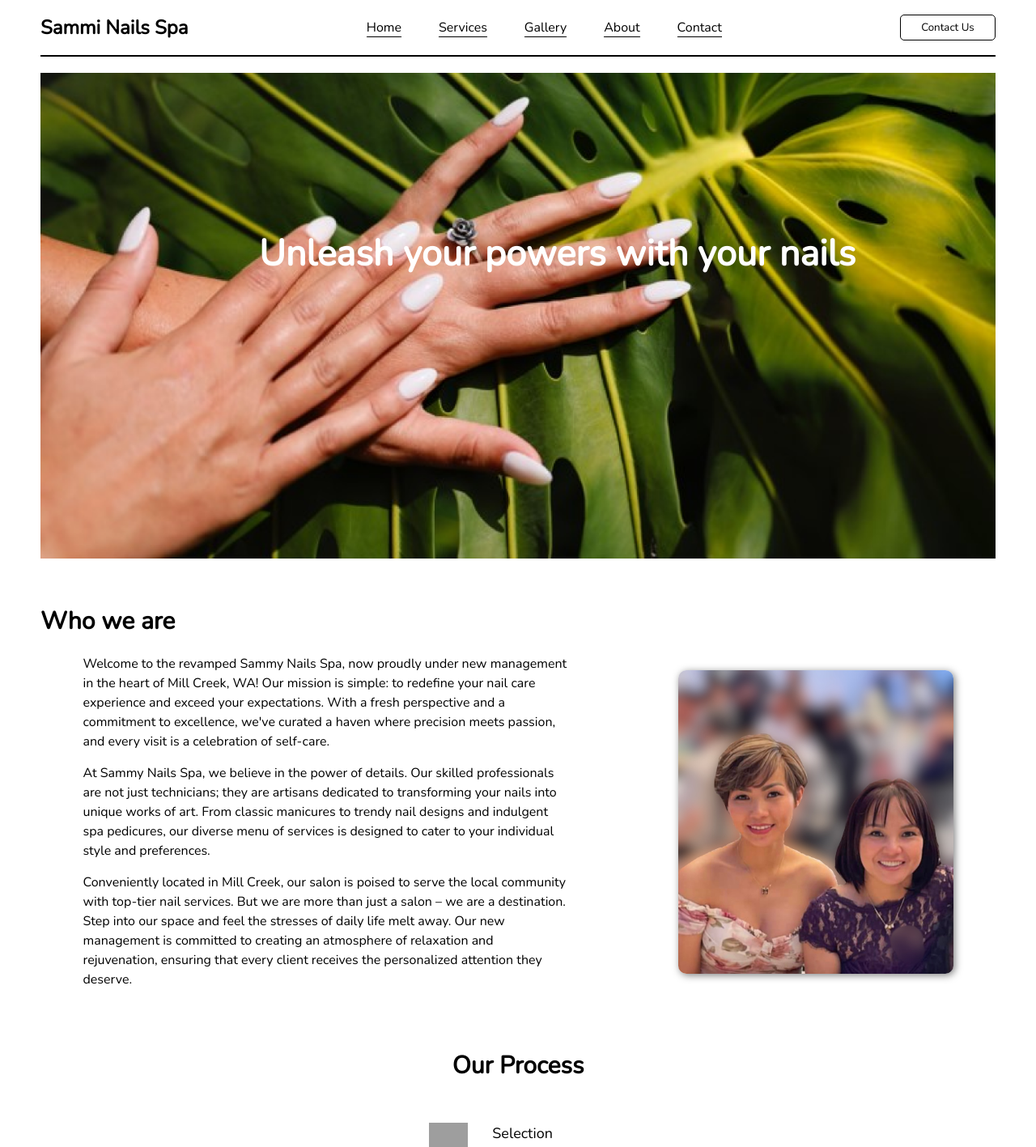
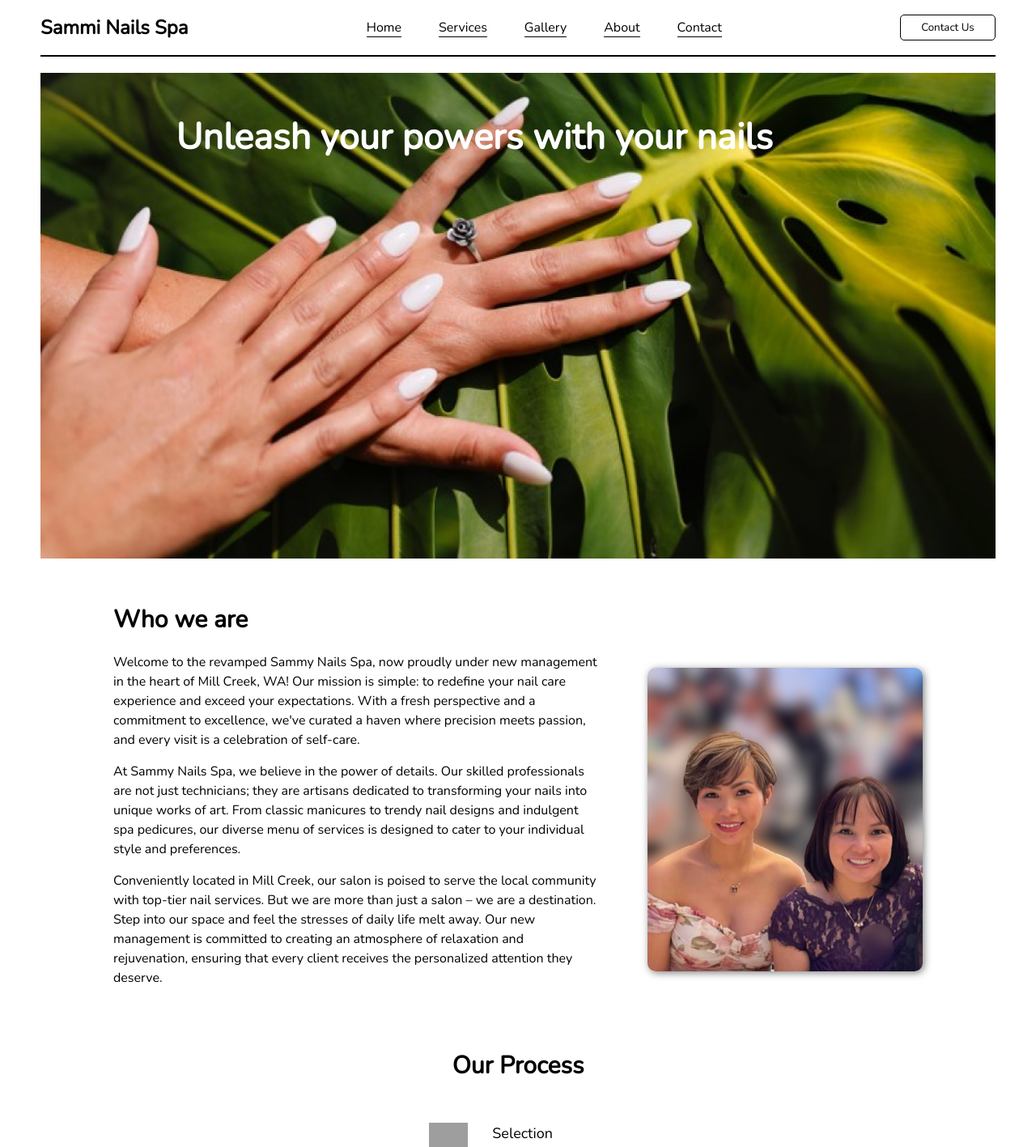
Before and after one commit to JCBardellini/Sammi_Nails_Spa, a React (Vite) app in the folder client/: page /about in a window 1280 px wide. Shown: the top 1417 px of the page at 81% size. Built offline with nearby package versions, Linux system fonts and the light colour scheme; grey boxes are pictures that could not be loaded.

Commit message:
Aki's code

```diff
--- a/client/src/Components/About/aboutContent.css
+++ b/client/src/Components/About/aboutContent.css
@@ -2,6 +2,8 @@
     display: flex;
     flex-direction: column;
     margin-top: 5px;
+    margin: auto;
+    width: 1000px;
   }
   .aboutTitle {
     font-size: 30px;
@@ -9,7 +11,7 @@
   }
   .whoWeAreContainer {
     display: flex;
-    justify-content: space-around;
+    justify-content: space-between;
     height: 450px;
   }
   .ownersImg {
@@ -27,3 +29,10 @@
     width: 600px;
     gap: 15px;
   }
+
+@media screen and (min-width:1100px) {
+  .aboutHeroTitle{
+      top: 17%;
+      left: 17%;
+  }
+}
--- a/client/src/Pages/About/about.css
+++ b/client/src/Pages/About/about.css
@@ -12,7 +12,11 @@
 .aboutHeroImg {
     height: 600px;
     width: 100%;
-    object-fit: cover;
+    background-image: url(../../assets/Images/aboutHero.png);
+    background-position: center;
+    background-repeat: no-repeat;
+    background-size: cover;
+    position: relative;
 }
 .aboutHeroTitle {
     position: absolute;
@@ -22,3 +26,11 @@
     font-size: 45px;
     line-height: 150%;
 }
+
+
+@media screen and (max-width:1100px) {
+    .aboutHeroTitle{
+        top: 17%;
+        left: 17%;
+    }
+  }
--- a/client/src/Pages/About/about.jsx
+++ b/client/src/Pages/About/about.jsx
@@ -11,9 +11,7 @@
   return (
     <main id="aboutPage">
       <div className="aboutHero">
-        <img
-          src={AboutHero}
-          alt="White nails in front of green leaf"
+        <div
           className="aboutHeroImg"
         />
         <h2 className="aboutHeroTitle">Unleash your powers with your nails</h2>
```
